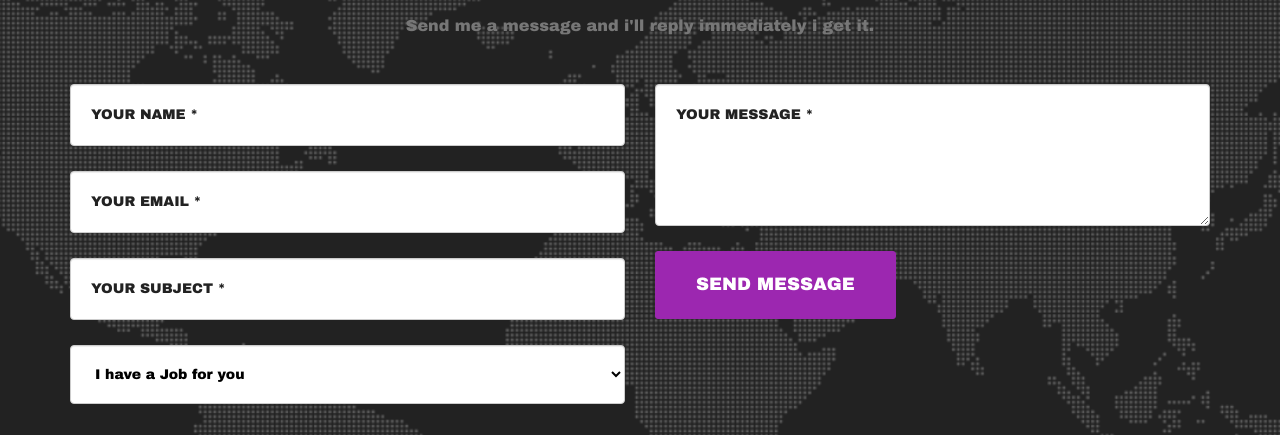
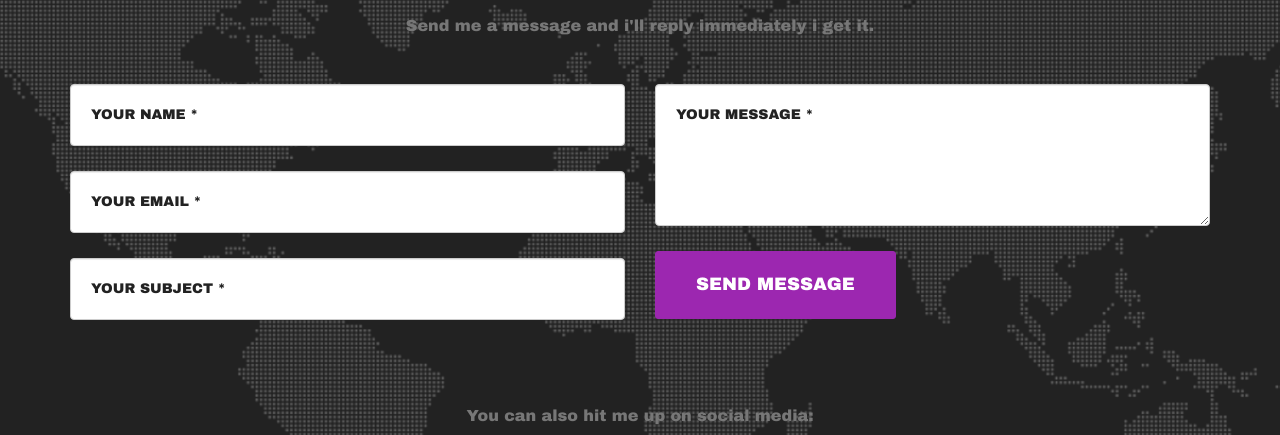
Before and after one commit to alphadzingina/alphadzingina.github.io, a plain HTML site: page index.html in a window 1280 px wide. Shown: the part 3434-3869 px from the top of the page. Drawn offline with Linux system fonts and the light colour scheme.

Commit message:
Revert Contact form Subject Input

```diff
--- a/css/style.css
+++ b/css/style.css
@@ -398,17 +398,11 @@ CONTACT STYLE
 }
 
 #contact .form-group input,
-#contact .form-group textarea,
-#contact .form-group select {
+#contact .form-group textarea {
   padding: 20px;
 }
 
-#contact .form-group select {
-  color: #000;
-}
-
-#contact .form-group input.form-control,
-#contact .form-group select.form-control {
+#contact .form-group input.form-control {
   height: auto;
 }
 
--- a/index.html
+++ b/index.html
@@ -293,15 +293,6 @@
                             <div class="form-group">
                                 <input type="text" class="form-control" placeholder="Your Subject *" id="subject" required>
                             </div>
-                            <div class="form-group">
-                                <!--<label for="sel1">Select list:</label>-->
-                                <select class="form-control" id="subject" placeholder="Choose an option *">
-                                    <option>I have a Job for you</option>
-                                    <option>Let's collaborate</option>
-                                    <option>Let's meetup</option>
-                                    <option>Hello!</option>
-                              </select>
-                            </div>
                         </div>
                         <div class="col-md-6">
                             <div class="form-group">
```
